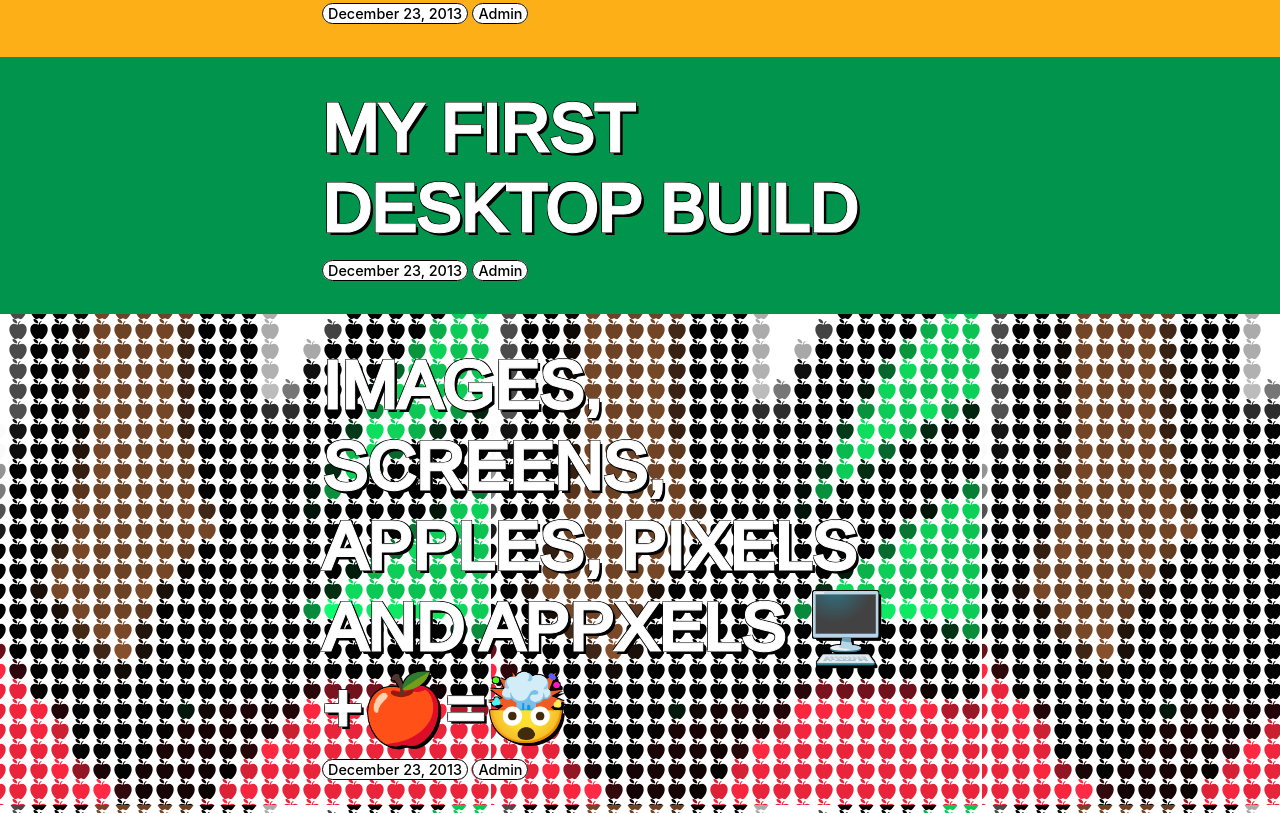
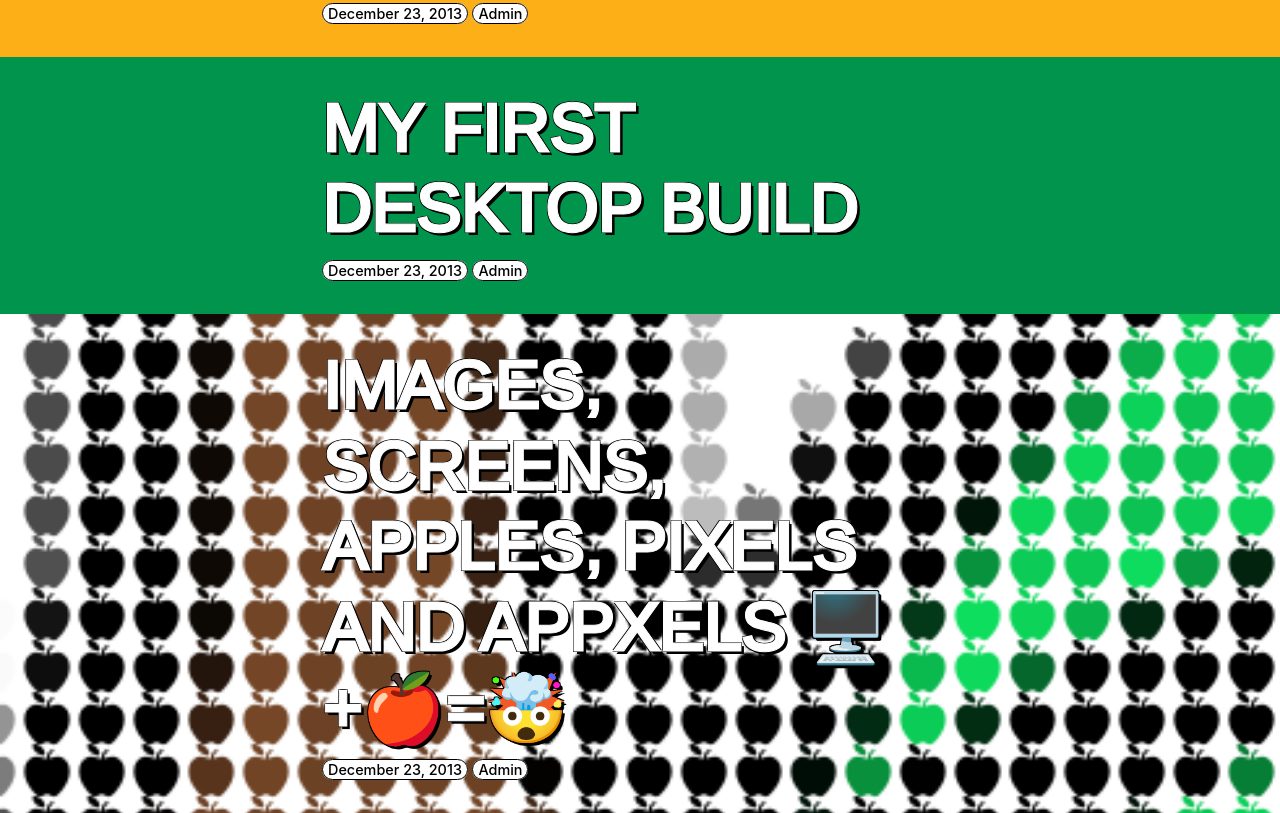
Before and after one commit to sudopower/blog, a plain HTML site: page index.html in a window 1280 px wide. Shown: the part 619-1432 px from the top of the page. Drawn offline with nearby package versions, Linux system fonts and the light colour scheme.

Commit message:
Update index.html

```diff
--- a/index.html
+++ b/index.html
@@ -80,7 +80,7 @@ height="0" width="0" style="display:none;visibility:hidden"></iframe></noscript>
             </div>
             </a>
     </article>
-    <article style="background:url('assets/img/appxels.png');">
+    <article style="background:url('assets/img/appxels.png');background-size: cover;">
             <a href="posts/appxels.html">
             <div class="article-content">
                 <h2 class="article-title">Images, Screens, Apples, Pixels and Appxels 🖥️+🍎=🤯</h2>
```
